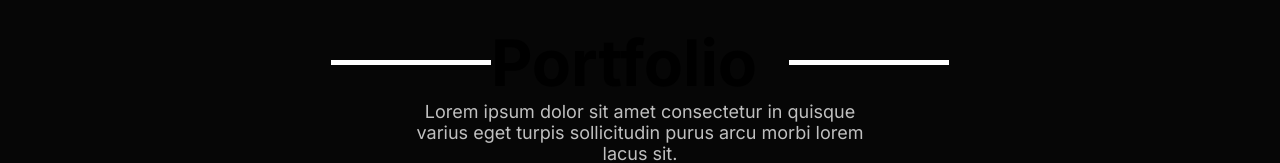
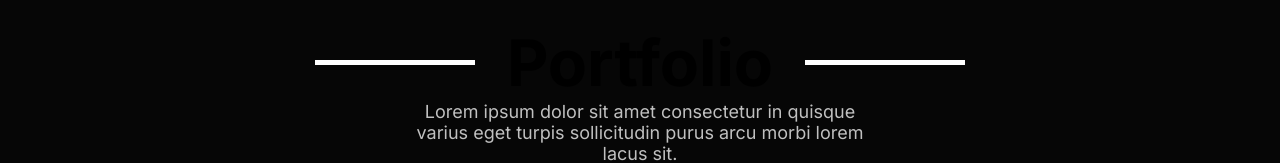
Before and after one commit to davecade/portfolio-artist, a Next.js app: page / in a window 1280 px wide. Shown: the part 3064-3227 px from the top of the page. Built offline with nearby package versions, Linux system fonts and the light colour scheme.

Commit message:
fixed line padding for heading

```diff
--- a/components/Heading/Heading.scss
+++ b/components/Heading/Heading.scss
@@ -1,8 +1,11 @@
 @import "@/styles/mixins";
 
-.line_right_padding,
+.line_right_padding {
+	padding-right: 2rem;
+}
+
 .line_left_padding {
-	padding-right: 2rem;
+	padding-left: 2rem;
 }
 
 .heading_container {
```
